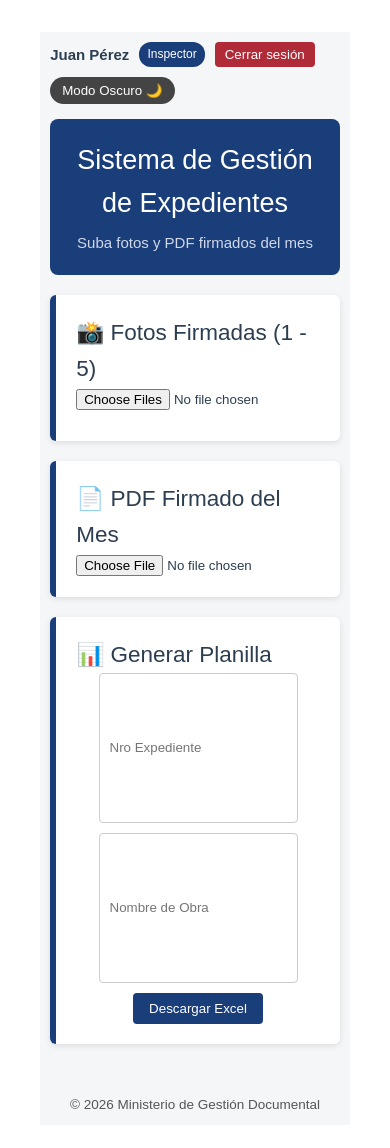
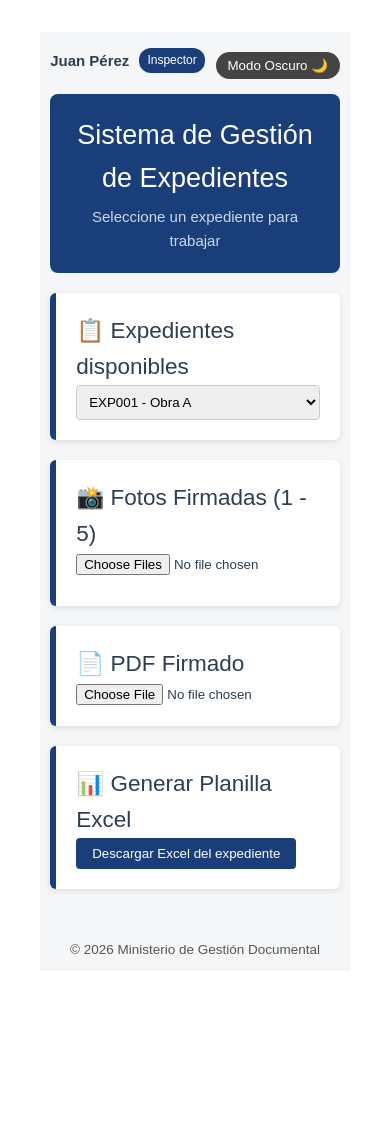
Before and after one commit to fHulk23/ALANCAY-PRACTICAS, a Vue app: page /InspecciondeObra in a window 390 px wide. Shown: the top 1148 px of the page. After the commit the page ends 1003 px from the top, so only its background shows below. Built offline with nearby package versions, Linux system fonts and the light colour scheme.

Commit message:
dashboard de expdientes precargados

```diff
--- a/src/components/InspecciondeObra.vue
+++ b/src/components/InspecciondeObra.vue
@@ -1,24 +1,32 @@
 <template>
   <div :class="['gov-container', { dark: darkMode }]">
 
-    <!-- Barra superior: perfil + modo oscuro -->
+    <!-- Barra superior -->
     <div class="top-bar">
       <div class="profile-info">
         <span class="user-name">{{ usuario }}</span>
         <span class="user-role">{{ rol }}</span>
-        <button class="logout-btn" @click="cerrarSesion">Cerrar sesión</button>
       </div>
-
       <button class="mode-btn" @click="toggleDarkMode">
         {{ darkMode ? "Modo Claro ☀️" : "Modo Oscuro 🌙" }}
       </button>
     </div>
 
-    <!-- Header principal -->
+    <!-- Header -->
     <header class="gov-header">
       <h1>Sistema de Gestión de Expedientes</h1>
-      <p>Suba fotos y PDF firmados del mes</p>
+      <p>Seleccione un expediente para trabajar</p>
     </header>
+
+    <!-- Selección de expediente -->
+    <div class="gov-card">
+      <h2>📋 Expedientes disponibles</h2>
+      <select v-model="expedienteSeleccionado">
+        <option v-for="exp in expedientes" :key="exp.nro" :value="exp">
+          {{ exp.nro }} - {{ exp.obra }}
+        </option>
+      </select>
+    </div>
 
     <!-- Recuadro Fotos -->
     <div class="gov-card">
@@ -35,25 +43,22 @@
 
     <!-- Recuadro PDF -->
     <div class="gov-card">
-      <h2>📄 PDF Firmado del Mes</h2>
+      <h2>📄 PDF Firmado</h2>
       <input type="file" accept="application/pdf" @change="handlePDF" />
       <p v-if="pdfName" class="gov-info">Archivo seleccionado: {{ pdfName }}</p>
     </div>
 
-    <!-- Línea única: Expediente + Obra + Excel -->
+    <!-- Generar planilla Excel -->
     <div class="gov-card">
-      <h2>📊 Generar Planilla</h2>
-      <div class="gov-line">
-        <input v-model="expediente" placeholder="Nro Expediente" />
-        <input v-model="obra" placeholder="Nombre de Obra" />
-        <button class="gov-btn" @click="downloadExcel">Descargar Excel</button>
-      </div>
+      <h2>📊 Generar Planilla Excel</h2>
+      <button class="gov-btn" :disabled="!expedienteSeleccionado" @click="downloadExcel">
+        Descargar Excel del expediente
+      </button>
     </div>
 
     <footer class="gov-footer">
       <p>© 2026 Ministerio de Gestión Documental</p>
     </footer>
-
   </div>
 </template>
 
@@ -62,28 +67,33 @@ import { ref } from "vue";
 import * as XLSX from "xlsx";
 import { saveAs } from "file-saver";
 
-interface ImageFile {
-  file: File;
-  url: string;
-}
+interface ImageFile { file: File; url: string; }
+interface Expediente { nro: string; obra: string; }
 
+// Datos
+const usuario = ref("Juan Pérez");
+const rol = ref("Inspector");
+const darkMode = ref(false);
+const toggleDarkMode = () => { darkMode.value = !darkMode.value };
+
+// Expedientes precargados
+const expedientes = ref<Expediente[]>([
+  { nro: "EXP001", obra: "Obra A" },
+  { nro: "EXP002", obra: "Obra B" },
+  { nro: "EXP003", obra: "Obra C" },
+  { nro: "EXP004", obra: "Obra D" }
+]);
+
+const expedienteSeleccionado = ref<Expediente | null>(expedientes.value[0]);
+
+// Manejo de archivos
 const images = ref<ImageFile[]>([]);
 const imageError = ref("");
 const pdfName = ref("");
-const expediente = ref("");
-const obra = ref("");
-
-const usuario = ref("Juan Pérez");
-const rol = ref("Inspector");
-const darkMode = ref(false);
-
-const toggleDarkMode = () => { darkMode.value = !darkMode.value };
-const cerrarSesion = () => { alert("Sesión cerrada") };
 
 const handleImages = (event: Event) => {
   const target = event.target as HTMLInputElement;
   if (!target.files) return;
-
   const files = Array.from(target.files);
   if (files.length < 1 || files.length > 5) {
     imageError.value = "Debe subir mínimo 1 y máximo 5 imágenes.";
@@ -98,40 +108,43 @@ const handlePDF = (event: Event) => {
   const target = event.target as HTMLInputElement;
   if (!target.files) return;
   const file = target.files[0];
-  if (file.type !== "application/pdf") { alert("Solo se permiten archivos PDF"); return; }
+  if (file.type !== "application/pdf") { alert("Solo se permiten PDF"); return; }
   pdfName.value = file.name;
 };
 
+// Descargar Excel
 const downloadExcel = () => {
-  if (!expediente.value || !obra.value) { alert("Debe completar expediente y obra"); return; }
+  if (!expedienteSeleccionado.value) return;
+
   const data = [{
-    "Nro de Expediente": expediente.value,
-    "Obra": obra.value,
+    "Nro de Expediente": expedienteSeleccionado.value.nro,
+    "Obra": expedienteSeleccionado.value.obra,
     "Cantidad de Fotos": images.value.length,
     "PDF Subido": pdfName.value || "No"
   }];
+
   const worksheet = XLSX.utils.json_to_sheet(data);
   const workbook = XLSX.utils.book_new();
   XLSX.utils.book_append_sheet(workbook, worksheet, "Reporte");
   const excelBuffer = XLSX.write(workbook, { bookType: "xlsx", type: "array" });
   const blob = new Blob([excelBuffer], { type: "application/octet-stream" });
-  saveAs(blob, `Expediente_${expediente.value}.xlsx`);
+
+  saveAs(blob, `Expediente_${expedienteSeleccionado.value.nro}.xlsx`);
 };
 </script>
 
 <style scoped>
-/* Contenedor general centrado */
 .gov-container {
   max-width: 900px;
   width: 95%;
   margin: auto;
   padding: 20px;
-  font-family: 'Arial', sans-serif;
-  background-color: #f4f6f8;
+  font-family: Arial, sans-serif;
   display: flex;
   flex-direction: column;
   align-items: center;
   transition: all 0.3s ease;
+  background-color: #f4f6f8;
 }
 
 /* Barra superior */
@@ -143,50 +156,13 @@ const downloadExcel = () => {
   align-items: center;
   margin-bottom: 15px;
 }
-
-.profile-info {
-  display: flex;
-  align-items: center;
-  gap: 10px;
-  flex-wrap: wrap;
-}
-
+.profile-info { display: flex; align-items: center; gap: 10px; flex-wrap: wrap; }
 .user-name { font-weight: bold; }
-.user-role {
-  background: #1a3e7a;
-  color: white;
-  padding: 3px 8px;
-  border-radius: 12px;
-  font-size: 0.8em;
-}
-.logout-btn {
-  background: #b02a37;
-  color: white;
-  border: none;
-  padding: 5px 10px;
-  border-radius: 4px;
-  cursor: pointer;
-}
-.mode-btn {
-  background: #444;
-  color: white;
-  border: none;
-  padding: 6px 12px;
-  border-radius: 20px;
-  cursor: pointer;
-  margin-top: 5px;
-}
+.user-role { background: #1a3e7a; color: white; padding: 3px 8px; border-radius: 12px; font-size: 0.8em; }
+.mode-btn { background: #444; color: white; border: none; padding: 6px 12px; border-radius: 20px; cursor: pointer; margin-top: 5px; }
 
 /* Header */
-.gov-header {
-  text-align: center;
-  background-color: #1a3e7a;
-  color: white;
-  padding: 20px;
-  border-radius: 8px;
-  margin-bottom: 20px;
-  width: 100%;
-}
+.gov-header { text-align: center; background-color: #1a3e7a; color: white; padding: 20px; border-radius: 8px; margin-bottom: 20px; width: 100%; }
 .gov-header h1 { margin: 0; font-size: 1.8em; }
 .gov-header p { margin: 5px 0 0 0; font-size: 1em; color: #d0d8ea; }
 
@@ -200,7 +176,14 @@ const downloadExcel = () => {
   width: 100%;
   max-width: 800px;
   box-shadow: 0px 2px 6px rgba(0,0,0,0.1);
-  transition: all 0.3s ease;
+}
+
+/* Select */
+select {
+  width: 100%;
+  padding: 8px;
+  border-radius: 4px;
+  border: 1px solid #ccc;
 }
 
 /* Previews */
@@ -208,13 +191,10 @@ const downloadExcel = () => {
 .gov-preview-box { width: 100px; height: 100px; border: 1px solid #ccc; overflow: hidden; border-radius: 4px; }
 .gov-preview-box img { width: 100%; height: 100%; object-fit: cover; }
 
-/* Línea única */
-.gov-line { display: flex; gap: 10px; align-items: center; flex-wrap: wrap; }
-.gov-line input { flex: 1 1 150px; padding: 6px 10px; border: 1px solid #ccc; border-radius: 4px; }
-
 /* Botón */
 .gov-btn { background-color: #1a3e7a; color: white; padding: 8px 16px; border: none; border-radius: 4px; cursor: pointer; }
 .gov-btn:hover { background-color: #16325c; }
+.gov-btn:disabled { background-color: #888; cursor: not-allowed; }
 
 /* Mensajes */
 .gov-error { color: red; font-weight: bold; }
@@ -227,12 +207,11 @@ const downloadExcel = () => {
 .dark { background-color: #1e1e1e; color: #f1f1f1; }
 .dark .gov-card { background: #2c2c2c; border-left-color: #4e8cff; }
 .dark .gov-header { background-color: #111; }
-.dark input { background: #333; color: white; border: 1px solid #555; }
+.dark input, .dark select { background: #333; color: white; border: 1px solid #555; }
 
-/* Responsive: móviles */
+/* Responsive */
 @media (max-width: 600px) {
   .gov-container { padding: 10px; }
-  .gov-line { flex-direction: column; }
   .mode-btn { margin-top: 10px; }
 }
 </style>
```
